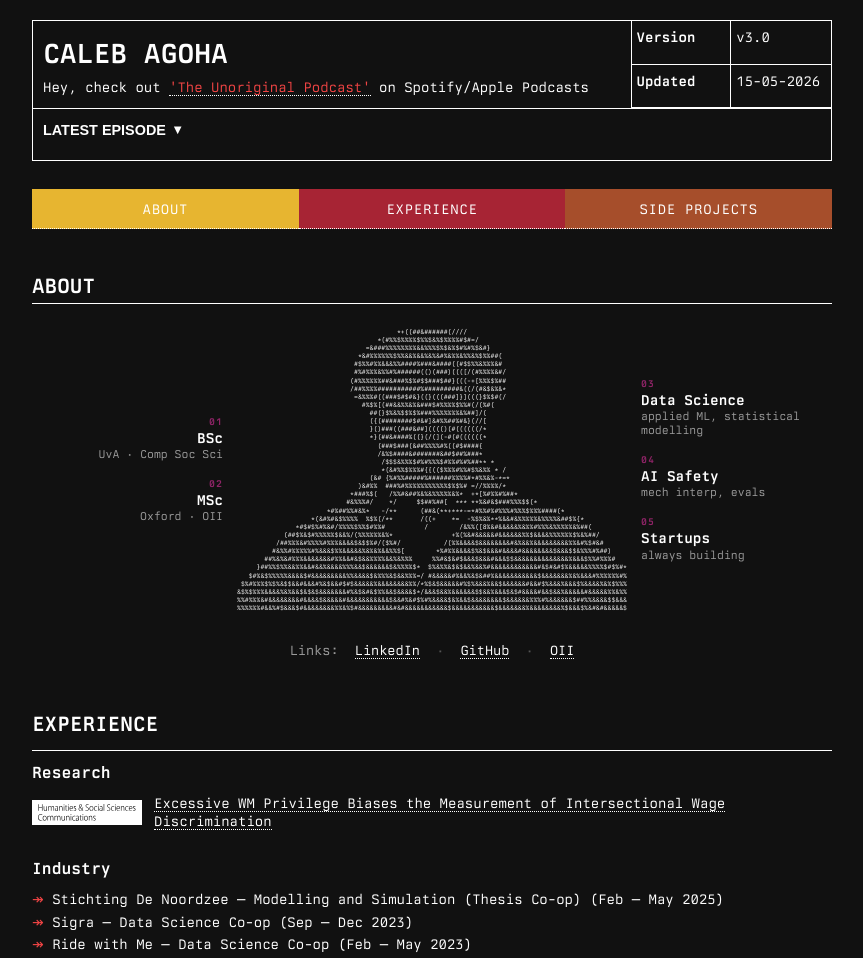
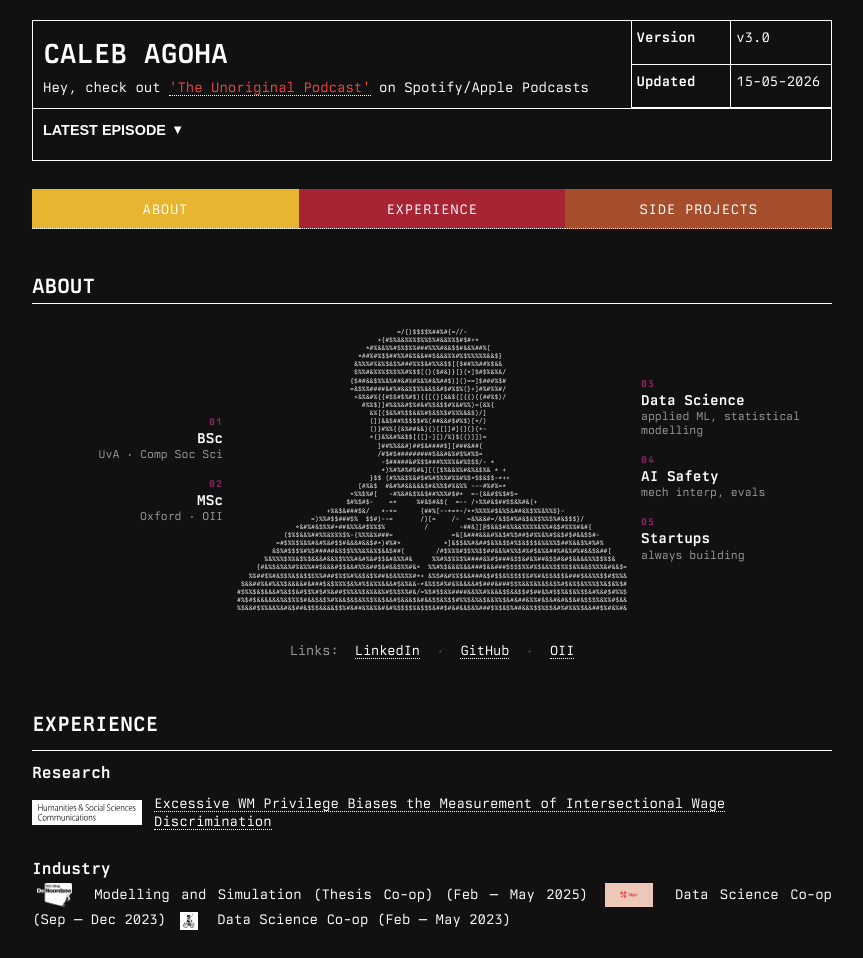
Before and after one commit to Calebagoha123/calebagoha123.github.io, an Eleventy site: page src/index.njk in a window 1280 px wide. Shown: the top 958 px of the page, without its empty margins (208-1071 px from the left). Built offline with nearby package versions, Linux system fonts and the light colour scheme; Eleventy itself is replaced by a stand-in of ours; files that its build step writes are made by us from their sources; no server answers.

Commit message:
punch up ASCII shimmer, add industry logos in inline paragraph
- shimmer: more swaps per tick, faster interval, higher noise ratio
- industry section: continuous paragraph with inline org logos on dark tiles

```diff
--- a/src/index.njk
+++ b/src/index.njk
@@ -157,17 +157,14 @@ layout: base
         </div>
         <div class="experience-block">
             <h3 style="margin: 0; padding: 8px 0 0 0; border-bottom: none;">Industry</h3>
-            <div class="research-summary industry-list">
-                <div class="research-item">
-                    <p style="margin: 0;"><span style="color: #EF4444;">↠</span> Stichting De Noordzee — Modelling and Simulation (Thesis Co-op) (Feb — May 2025)</p>
-                </div>
-                <div class="research-item">
-                    <p style="margin: 0;"><span style="color: #EF4444;">↠</span> Sigra — Data Science Co-op (Sep — Dec 2023)</p>
-                </div>
-                <div class="research-item">
-                    <p style="margin: 0;"><span style="color: #EF4444;">↠</span> Ride with Me — Data Science Co-op (Feb — May 2023)</p>
-                </div>
-            </div>
+            <p class="industry-paragraph">
+                <img src="/assets/logos/stichting-de-noordzee.png" alt="Stichting De Noordzee" class="industry-logo" />
+                Modelling and Simulation (Thesis Co-op) (Feb — May 2025)
+                <img src="/assets/logos/sigra.jpg" alt="Sigra" class="industry-logo" />
+                Data Science Co-op (Sep — Dec 2023)
+                <img src="/assets/logos/ride-with-me.png" alt="Ride with Me" class="industry-logo industry-logo--ridewithme" />
+                Data Science Co-op (Feb — May 2023)
+            </p>
         </div>
     </div>
 </section>
@@ -246,7 +243,7 @@ layout: base
       if (!live.length) return;
 
       let working = chars.slice();
-      const swapsPerTick = Math.max(8, Math.floor(live.length * 0.012));
+      const swapsPerTick = Math.max(20, Math.floor(live.length * 0.05));
 
       function tick() {
         for (let n = 0; n < swapsPerTick; n++) {
@@ -254,8 +251,8 @@ layout: base
           const orig = chars[idx];
           const bucket = bucketOf(orig);
           if (!bucket) continue;
-          // 70% noise, 30% restore — keeps the silhouette mostly stable.
-          if (Math.random() < 0.7) {
+          // 88% noise, 12% restore — silhouette still readable but much more active.
+          if (Math.random() < 0.88) {
             working[idx] = bucket[Math.floor(Math.random() * bucket.length)];
           } else {
             working[idx] = orig;
@@ -266,7 +263,7 @@ layout: base
 
       // Pause when off-screen to save cycles.
       let timer = null;
-      function start() { if (!timer) timer = setInterval(tick, 90); }
+      function start() { if (!timer) timer = setInterval(tick, 50); }
       function stop()  { if (timer) { clearInterval(timer); timer = null; } }
 
       if ('IntersectionObserver' in window) {
@@ -299,14 +296,25 @@ layout: base
   margin-bottom: 30px;
 }
 
-.industry-list .research-item {
+/* Industry section: continuous paragraph with inline logos on dark tiles */
+.industry-paragraph {
   margin: 0;
-  min-height: 0;
-  padding: 0;
-  line-height: 1.45;
+  line-height: 1.55;
+  text-align: justify;
 }
-.industry-list .research-item + .research-item {
-  margin-top: 2px;
+.industry-logo {
+  display: inline-block;
+  vertical-align: middle;
+  height: 24px;
+  width: auto;
+  background: #111;
+  padding: 2px 5px;
+  margin: 0 6px 0 0;
+  box-sizing: content-box;
+  object-fit: contain;
+}
+.industry-logo--ridewithme {
+  height: 18px;
 }
 
 .experience-block {
```
Also changed, not shown: src/assets/logos/ride-with-me.png (added), src/assets/logos/sigra.jpg (added), src/assets/logos/stichting-de-noordzee.png (added).
